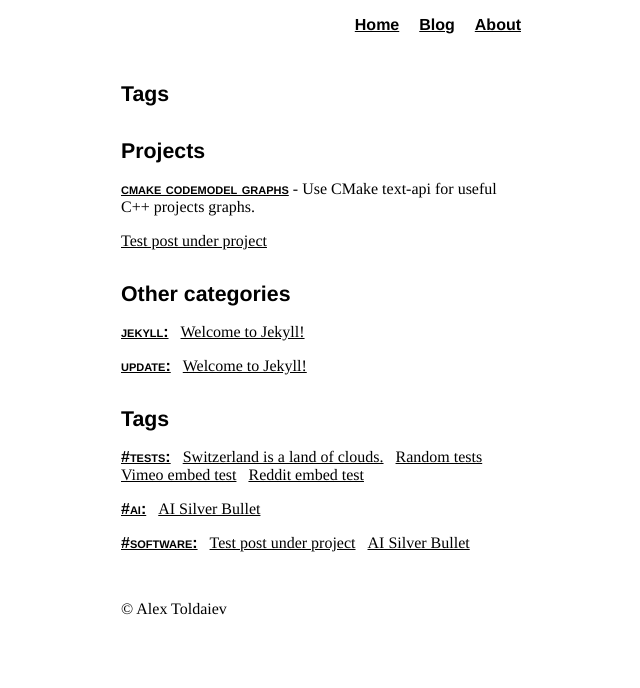
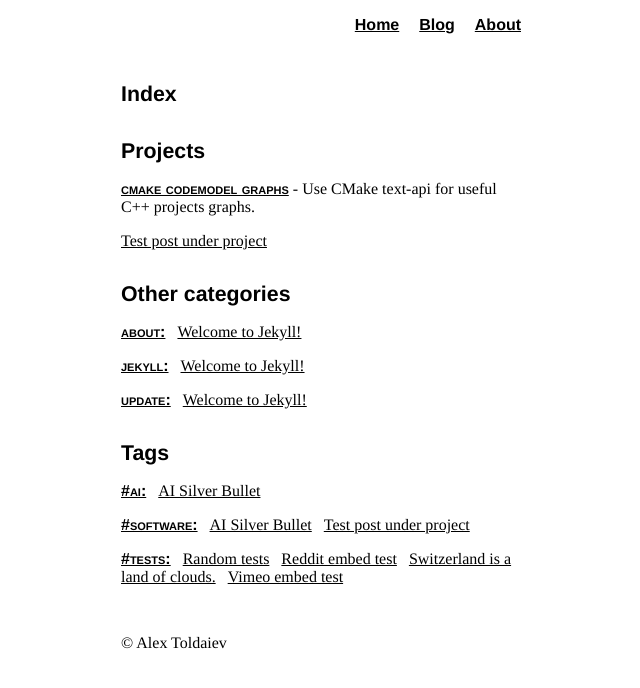
Before and after one commit to xealits/xealits.github.io, a Jekyll site: the page built from tags.md, in a window 1280 px wide. Shown: the top 688 px of the page, without its empty margins (319-959 px from the left). Built offline with Jekyll 4.4.1, drawn with Linux system fonts in a browser that asks for light colours.

Commit message:
Sort pages and posts in tags.html index
	modified:   _posts/2025/2025-07-13-welcome-to-jekyll.markdown
	modified:   index.html
	modified:   tags.md

```diff
--- a/_posts/2025/2025-07-13-welcome-to-jekyll.markdown
+++ b/_posts/2025/2025-07-13-welcome-to-jekyll.markdown
@@ -2,7 +2,7 @@
 layout: post
 title:  "Welcome to Jekyll!"
 date:   2025-07-13 23:23:16 +0200
-categories: jekyll update
+categories: jekyll update about
 author: Jekyll
 ---
 You’ll find this post in your `_posts` directory. Go ahead and edit it and re-build the site to see your changes. You can rebuild the site in many different ways, but the most common way is to run `jekyll serve`, which launches a web server and auto-regenerates your site when a file is updated.
--- a/index.html
+++ b/index.html
@@ -144,7 +144,7 @@ title: home
 </section>
 
 <section class="colem-5" id="index">
-  <h1><a name="index"></a><a class="internal" href="#index">Index</a></h1>
+  <h1><a href="tags.html">Index</a></h1>
   <ul class="guttered">
 
   <li> Projects:
--- a/tags.md
+++ b/tags.md
@@ -1,6 +1,6 @@
 ---
 layout: page
-title: Tags
+title: Index
 permalink: /tags
 ---
 
@@ -8,7 +8,9 @@ permalink: /tags
 # Projects
 
 {% assign project_slugs = '' | split: '' %}
-{% for page in site.pages %}
+{% assign site_pages_sorted = site.pages | sort: "title" %}
+
+{% for page in site_pages_sorted %}
   {% if page.path contains "projects" %}
   {% assign project_title = page.title %}
   <a name="{{project_title | slugify}}"></a>
@@ -26,11 +28,18 @@ permalink: /tags
   {% endif %}
 {% endfor %}
 
+{%- assign site_posts_sorted = site.posts | sort: "title" -%}
 
 # Other categories
 
+{% assign site_categories_names = '' | split: '' %}
 {% for cat in site.categories %}
   {% assign cat_name = cat | first %}
+  {% assign site_categories_names = site_categories_names | append: '|' | append: cat_name %}
+{% endfor %}
+
+{% assign site_categories_sorted = site_categories_names | split: '|' | sort %}
+{% for cat_name in site_categories_sorted %}
   {% assign cat_slug = cat_name | slugify %}
 
   {%- if cat_slug contains "projects" -%}
@@ -38,7 +47,7 @@ permalink: /tags
   {%- else -%}
   <a name="{{cat_slug}}"></a>
   <a class="smallcaps nav" href="{{site.baseurl}}/tags.html#{{ cat_slug }}">{{cat_name}}:</a>
-  {%- for post in site.posts -%}
+  {%- for post in site_posts_sorted -%}
     {%- if post.categories contains cat_name -%}
 <span class="eighthgutter"> </span> [{{ post.title }}]({{post.url}})
     {%- endif -%}
@@ -49,12 +58,13 @@ permalink: /tags
 
 # Tags
 
-{% for tag in site.tags %}
+{% assign site_tags_sorted = site.tags | sort %}
+{% for tag in site_tags_sorted %}
   {% assign tag_name = tag | first %}
   {% assign tag_slug = tag_name | slugify %}
   <a name="{{tag_slug}}"></a>
   <a class="smallcaps nav" href="{{site.baseurl}}/tags.html#{{tag_slug}}">#{{tag_name}}:</a>
-  {%- for post in site.posts -%}
+  {%- for post in site_posts_sorted -%}
     {%- if post.tags contains tag_name -%}
 <span class="eighthgutter"> </span> [{{ post.title }}]({{post.url}})
     {%- endif -%}
```
